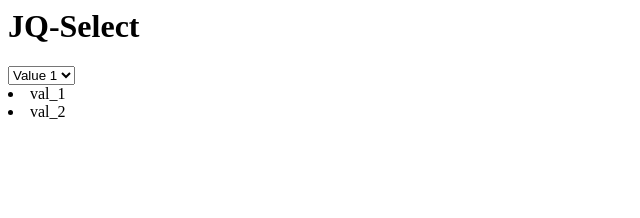
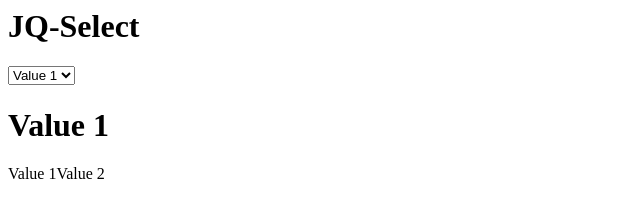
Before and after one commit to piercelive/jqSelect, a plain HTML site: page index.html in a window 1280 px wide. Shown: the whole page, without its empty margins (0-640 px from the left). Drawn offline with nearby package versions, Linux system fonts and the light colour scheme.

Commit message:
triggering the change events

```diff
--- a/index.html
+++ b/index.html
@@ -19,6 +19,9 @@ $(document).ready(function(){
 		'arrowClass' : 'my arrow!'
 	}
 	jqSelect(options);
+	$('select').on('change', function(){
+		console.log('change triggered');
+	});
 });
 </script>
 </html>
--- a/jqSelect.js
+++ b/jqSelect.js
@@ -4,16 +4,43 @@ var jqSelect = function(opts){
 		slide : true,
 		dropdownClass : 'dropdown',
 		arrowClass : 'arrow',
-		optionClass : 'option'
+		optionClass : 'option',
+		fakeBoxClass : 'fake'
 	}
 	$.extend(options, opts);
 
 	var selectBoxes = $(options.selector);
 	$.each(selectBoxes, function() {
-		var optionElements = $(this).children('option');
+		var $selectBox = $(this);
+		var $fakeBox = $('<h1/>', {
+			"class" : options.fakeBoxClass,
+			text: $selectBox.find(":selected").text(),
+			"data-value": $selectBox.val()
+		});
+		var $container = $selectBox.parent();
+		var optionElements = $selectBox.children('option');
+		var newOptions = [];
 		$.each(optionElements, function(){
-			var $el = $(this);
-			$('body').append('<li>'+$el.val()+'</li>');
+			var $option = $(this);
+			var val = $option.val();
+			var text = $option.text();
+			var $newOption = $('<span/>',{
+				"class" : options.optionClass,
+				"data-value" : val,
+				text : text
+			});
+			newOptions.push($newOption);
 		});
+		$container.append($fakeBox);
+		$.each(newOptions, function(){
+			var $that = $(this);
+			$that.on('click', function(){
+				$selectBox.trigger('change');
+				$fakeBox.attr('data-value', $that.data('value'));
+				$fakeBox.text($that.text());
+			});
+			$container.append($that);
+		});
+
 	});
 }
```
